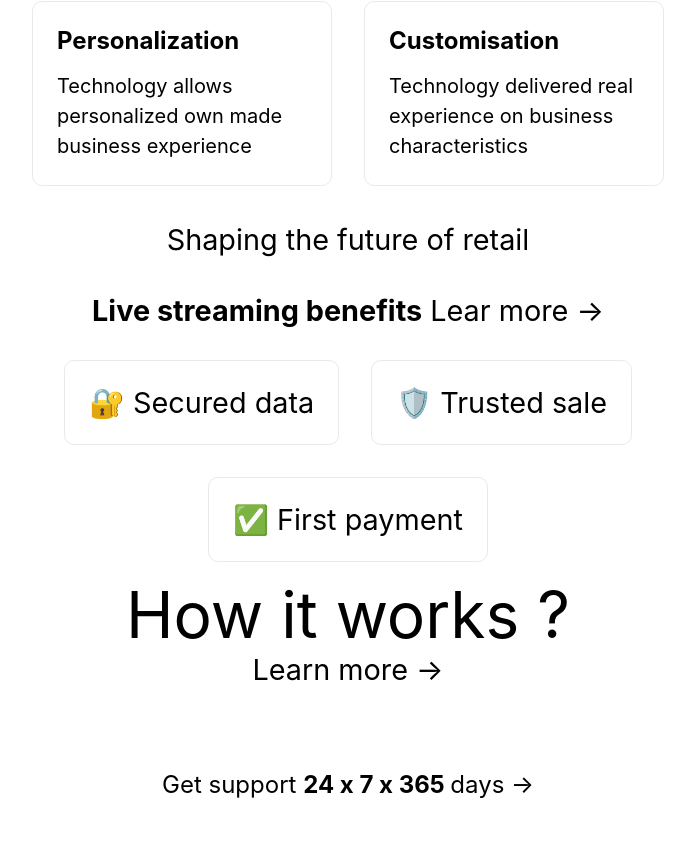
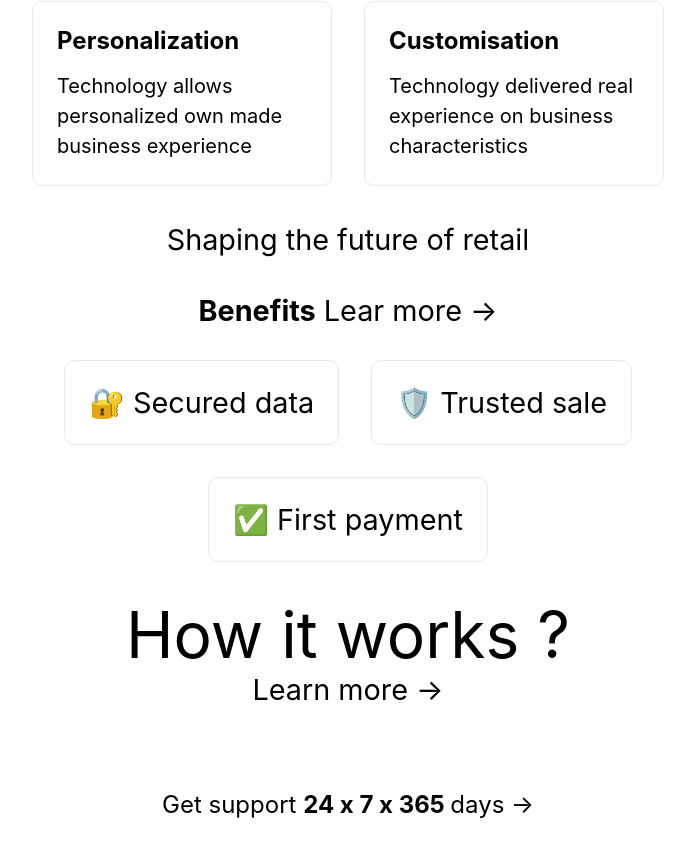
Before and after one commit to rammurmu/next, a Next.js app: page /seller in a window 1280 px wide. Shown: the part 1405-2262 px from the top of the page, without its empty margins (292-987 px from the left). Built offline with nearby package versions, Linux system fonts and the light colour scheme.

Commit message:
Update seller.js

```diff
--- a/pages/seller.js
+++ b/pages/seller.js
@@ -66,15 +66,14 @@ export default function Seller() {
          <p>Shaping the future of retail</p>
          <br />
 
-      <p><b>Live streaming benefits</b> Lear more &rarr;</p>
+      <p><b>Benefits</b> Lear more &rarr;</p>
 
        <div className={styles.grid}>
        <p className={styles.card}>🔐 Secured data</p>
        <p className={styles.card}>🛡️ Trusted sale </p>
        <p className={styles.card}>✅ First payment</p>
        </div>
-
-
+     <br />
       <div className={styles.title}>How it works ?</div>
       <p>Learn more &rarr;</p>
 
```
